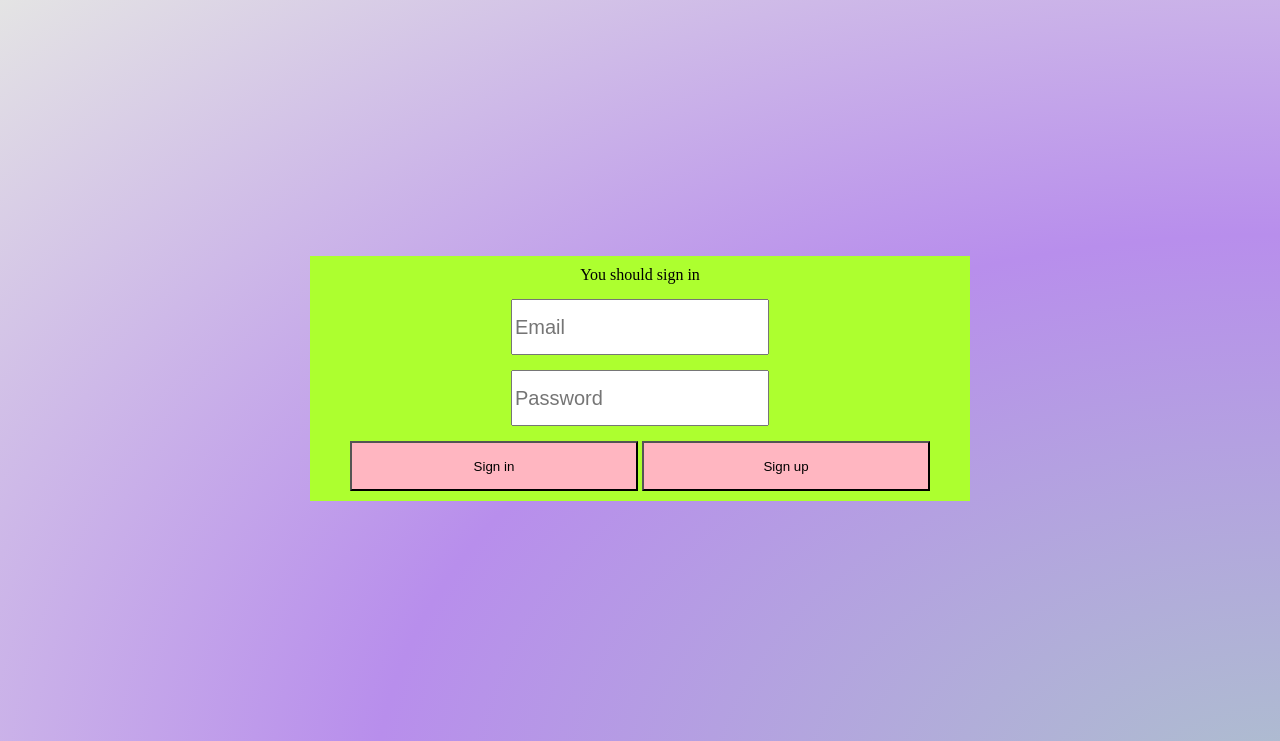
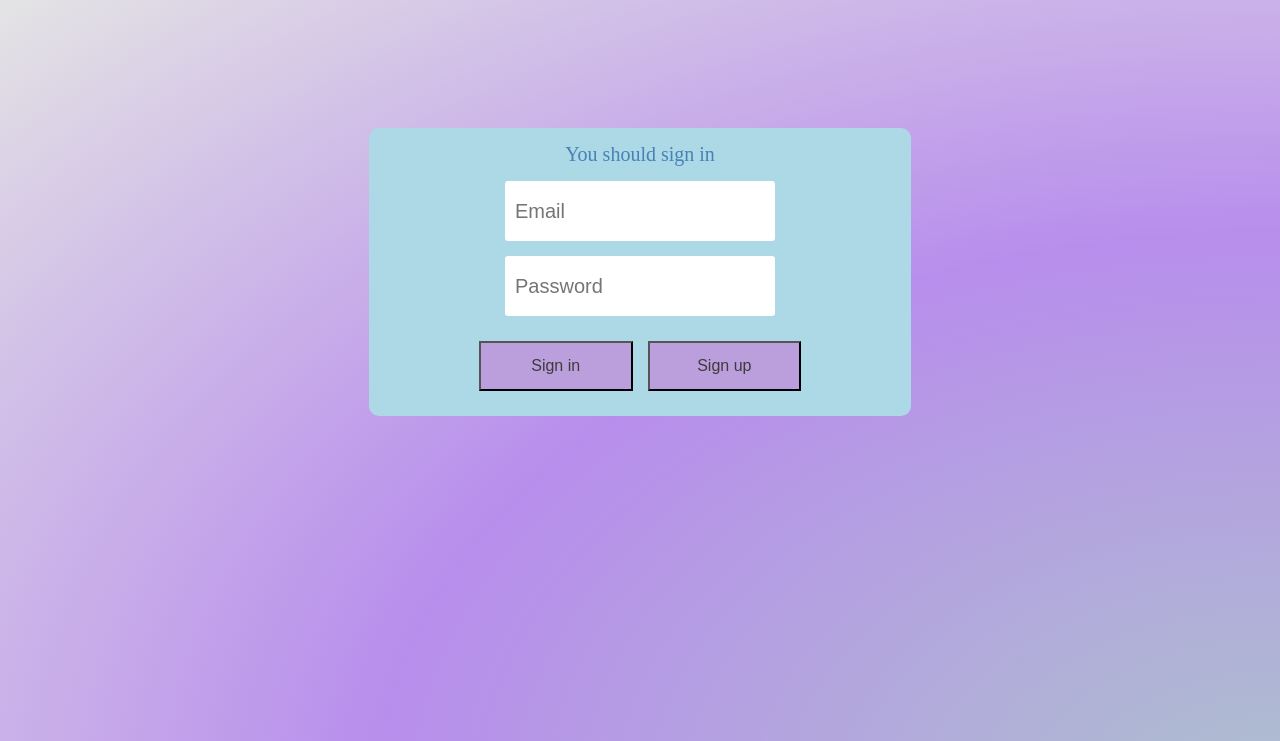
Before and after one commit to RandomRuslan/personal_events, a Flask app: page / in a window 1280 px wide. Shown: the top 741 px of the page. Run offline with Flask 2, Linux system fonts and the light colour scheme.

Commit message:
Дизайн авторизации, иконки кнопок, рефакторинг css

```diff
--- a/flask/source/static/style.css
+++ b/flask/source/static/style.css
@@ -3,20 +3,58 @@ html, body {
     width: 100%;
     height: 100%;
     overflow: hidden;
-    background-image: radial-gradient(ellipse farthest-corner at right bottom, #adc0ce 0%, #b88eec 50%, #E4E4E4 100%);
+    background-image: radial-gradient(ellipse farthest-corner at right bottom, #adc0ce 0%, #b88eec 50%, #e4e4e4 100%);
 }
 
 body {
     overflow-y: auto;
 }
 
+input,
+textarea {
+    padding: 5px 10px;
+    color: #000;
+    border: 0;
+    border-radius: 3px;
+}
+
+input {
+    width: 60%;
+    margin: 10px 0;
+    height: 26px;
+}
+
+img, button {
+    cursor: pointer;
+}
+
 .error {
-    border: 1px solid red;
+    border: 1px solid #ff0000;
 }
 
 span.error {
-    color: red;
     border: none;
+    text-decoration: underline;
+    text-decoration-color: #ff0000;
+}
+
+#auth_wrapper.no-auth #auth,
+#events_wrapper #settable_event {
+    position: relative;
+    width: 40%;
+    margin: 10% auto;
+    padding: 15px;
+    border-radius: 10px;
+    text-align: center;
+    color: #4682b4;
+    background-color: #add8e6;
+    font-size: 20px;
+}
+
+#auth_wrapper #sign_out:hover,
+#events_wrapper #show_event_overlay:hover {
+    border-radius: 10px;
+    background-color: rgba(255,160,122, 0.5);
 }
 
 #auth_wrapper {
@@ -32,15 +70,7 @@ span.error {
     display: none;
 }
 
-.no-auth #auth {
-    width: 50%;
-    margin: 20% auto;
-    padding: 10px;
-    text-align: center;
-    background-color: greenyellow;
-}
-
-#auth input {
+#auth_wrapper #auth input {
     display: block;
     margin: 15px auto;
     height: 50px;
@@ -48,20 +78,22 @@ span.error {
     font-size: 20px;
 }
 
-#sign_out {
+#auth_wrapper #sign_out {
     position: absolute;
     top: 14px;
     left: 10px;
     width: 70px;
-    cursor: pointer;
     z-index: 90;
 }
 
-.auth-button {
+#auth_wrapper .auth-button {
     display: inline-block;
-    background-color: lightpink;
-    width: 45%;
+    width: 30%;
     height: 50px;
+    margin: 10px 5px;
+    font-size: 16px;
+    background-color: #bb9edc;
+    color: #3c3c3c;
 }
 
 #events_wrapper {
```
Also changed, not shown: other parts of flask/source/static/style.css (+20 -49 lines), flask/source/static/images/add.png (added), flask/source/static/images/signout.png (added).
